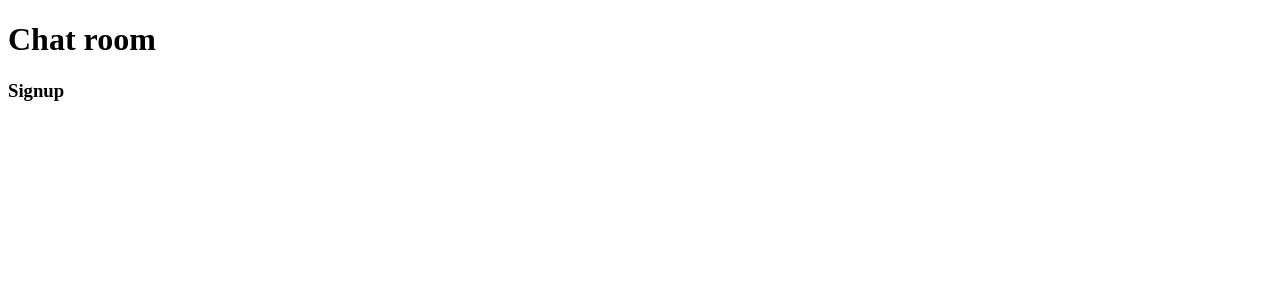
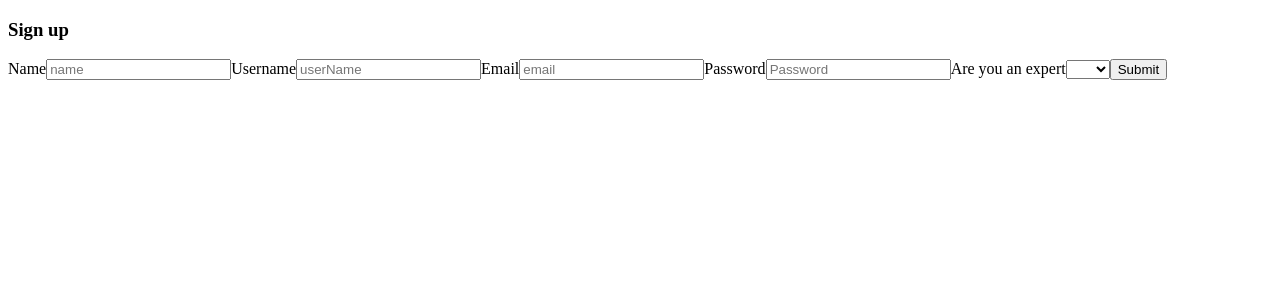
Before and after one commit to Gbaja/ChatRoom, a React (Create React App) app: page /signupform in a window 1280 px wide. Shown: the top 300 px of the page. Built offline with nearby package versions, Linux system fonts and the light colour scheme.

Commit message:
Sign up form using formik dashboard skeleton

```diff
--- a/package.json
+++ b/package.json
@@ -12,13 +12,16 @@
     "concurrently": "^3.5.1",
     "env2": "^2.2.2",
     "express": "^4.16.3",
+    "formik": "^0.11.11",
     "path": "^0.12.7",
     "pg": "^7.4.3",
     "pg-promise": "^8.4.4",
     "react": "^16.4.0",
     "react-dom": "^16.4.0",
+    "react-router": "^4.3.1",
     "react-router-dom": "^4.3.1",
-    "react-scripts": "1.1.4"
+    "react-scripts": "1.1.4",
+    "yup": "^0.25.1"
   },
   "scripts": {
     "start": "node index.js",
--- a/src/App.js
+++ b/src/App.js
@@ -2,7 +2,8 @@ import React, { Component } from "react";
 import { BrowserRouter, Switch, Route } from "react-router-dom";
 
 import Home from "./Home/Home";
-import SignupForm from "./Signup/SignupForm";
+import SignupFormContainer from "./Signup/SignupFormContainer";
+import Dashboard from "./Dashboard";
 import LoginForm from "./Login/LoginForm";
 
 class App extends Component {
@@ -12,7 +13,8 @@ class App extends Component {
         <Switch>
           <Route exact path="/" component={Home} />
           <Route exact path="/loginform" component={LoginForm} />
-          <Route exact path="/signupform" component={SignupForm} />
+          <Route exact path="/signupform" component={SignupFormContainer} />
+          <Route exact path="/dashboard" component={Dashboard} />
         </Switch>
       </BrowserRouter>
     );
--- /dev/null
+++ b/src/Dashboard.js
@@ -0,0 +1,11 @@
+import React from "react";
+
+const Dashboard = () => {
+  return (
+    <div>
+      <h1> Chat room Dashboard </h1>
+    </div>
+  );
+};
+
+export default Dashboard;
--- a/src/Signup/SignupForm.js
+++ b/src/Signup/SignupForm.js
@@ -1,12 +1,33 @@
 import React from "react";
+import { Form, Field } from "formik";
 
-const Signup = () => {
+const SignupForm = ({ errors, touched, status }) => {
+  const { name, userName, email, password, isExpert } = errors;
   return (
-    <div>
-      <h1> Chat room </h1>
-      <h3> Signup</h3>
-    </div>
+    <Form>
+      <h3>Sign up</h3>
+      <label>Name</label>
+      {touched.name && name && <p>{name}</p>}
+      <Field type="name" name="name" placeholder="name" />
+      <label>Username</label>
+      {touched.userName && userName && <p>{userName}</p>}
+      <Field type="userName" name="userName" placeholder="userName" />
+      <label>Email</label>
+      {touched.email && email && <p>{email}</p>}
+      <Field type="email" name="email" placeholder="email" />
+      <label>Password</label>
+      {touched.password && password && <p>{password}</p>}
+      <Field type="password" name="password" placeholder="Password" />
+      <label>Are you an expert</label>
+      {touched.isExpert && isExpert && <p>{isExpert}</p>}
+      <Field component="select" name="isExpert">
+        <option value="" />
+        <option value="Yes">Yes</option>
+        <option value="No">No</option>
+      </Field>
+      <button>Submit</button>
+    </Form>
   );
 };
 
-export default Signup;
+export default SignupForm;
--- /dev/null
+++ b/src/Signup/SignupFormContainer.js
@@ -0,0 +1,30 @@
+import { withFormik } from "formik";
+import * as Yup from "yup";
+
+import SignupForm from "./SignupForm";
+
+const FormikSignup = withFormik({
+  mapPropsToValues({ name, userName, email, password, isExpert }) {
+    return {
+      name: name || "",
+      userName: userName || "",
+      email: email || "",
+      password: password || "",
+      isExpert: isExpert || ""
+    };
+  },
+  validationSchema: Yup.object().shape({
+    name: Yup.string().required("Please enter a name!"),
+    userName: Yup.string().required("Please enter a userName!"),
+    email: Yup.string()
+      .email("Email not valid")
+      .required("Email is required"),
+    password: Yup.string().required("Please enter a password!"),
+    isExpert: Yup.string().required("Please select a value")
+  }),
+  handleSubmit(values, { props, setStatus }) {
+    console.log(values);
+  }
+})(SignupForm);
+
+export default FormikSignup;
```
Also changed, not shown: 1 other file (tests, documents, lock files or other folders).
